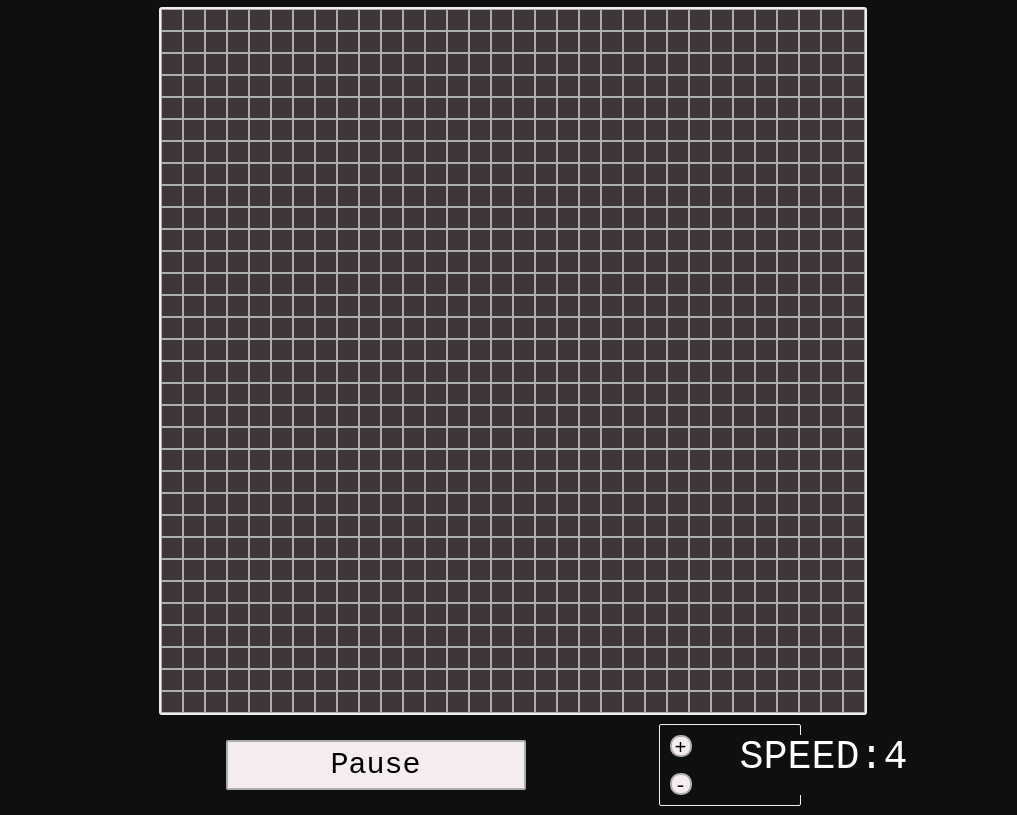
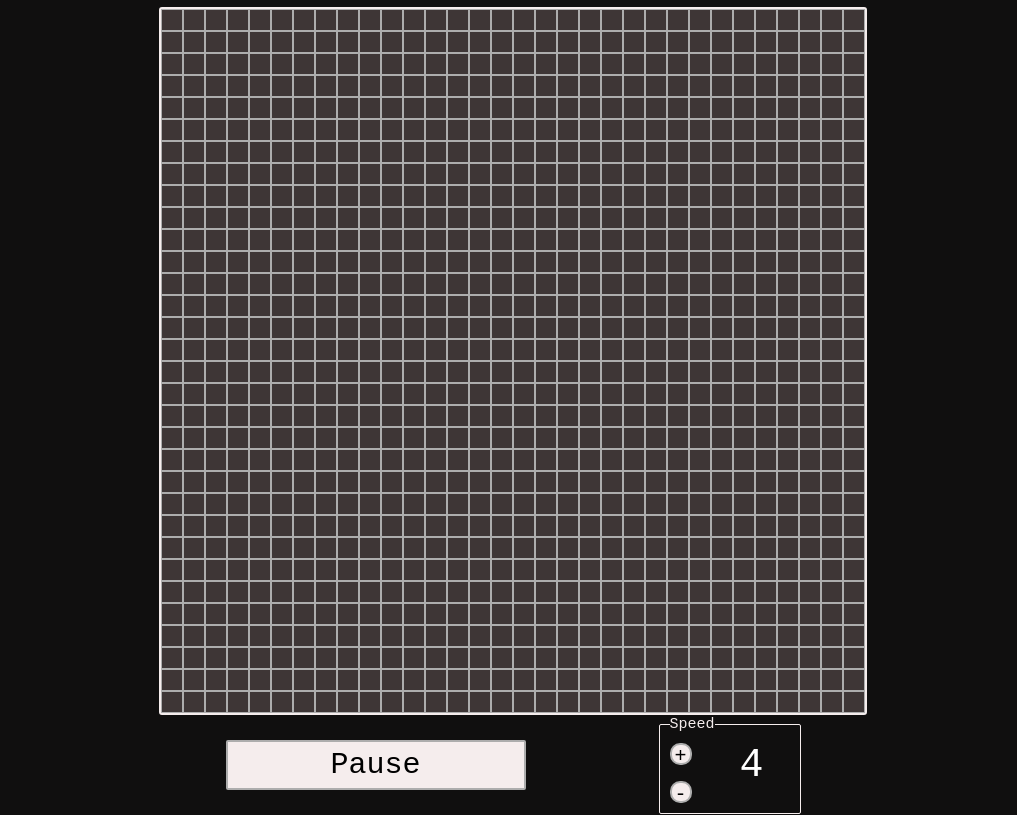
Before and after one commit to fasihh/javascript-practice, a plain HTML site: page game of life/index.html in a window 1280 px wide. Shown: the part 129-944 px from the top of the page, without its empty margins (127-1144 px from the left). Drawn offline with Linux system fonts and the light colour scheme.

Commit message:
Update index.html

```diff
--- a/game of life/index.html
+++ b/game of life/index.html
@@ -22,20 +22,19 @@
 			<div id="controls">
 				<button id="pause">Pause</button>
 
-				<div id="speed-container">
+				<fieldset id="speed-container">
+					<legend>Speed</legend>
 					<div id="speed-buttons">
 						<button id="inc">+</button>
 						<button id="dec">-</button>
 					</div>
 
 					<div id="display">
-						<label>SPEED:</label>
 						<span id="display-speed">4</span>
 					</div>
-				</div>
+				</fieldset>
 			</div>
 		</div>
-
 
 		<script src="script.js"></script>
 	</body>
```
